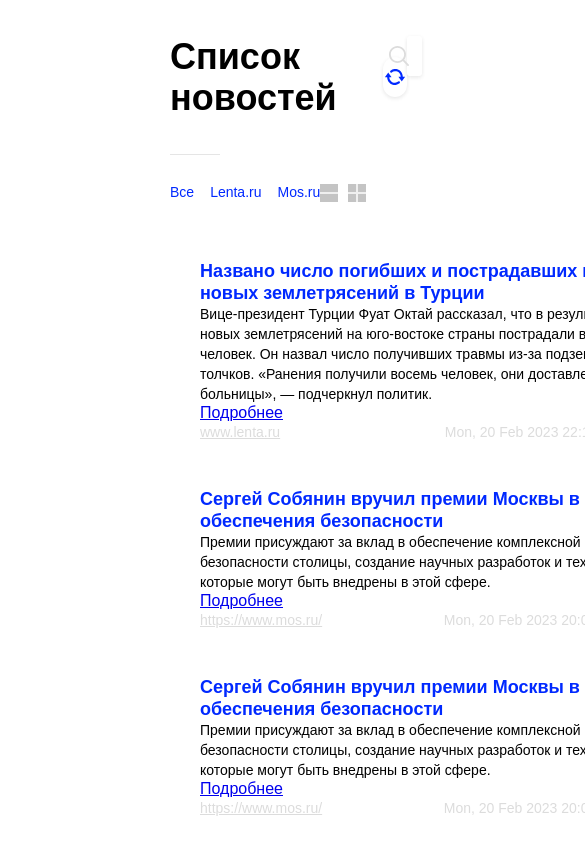
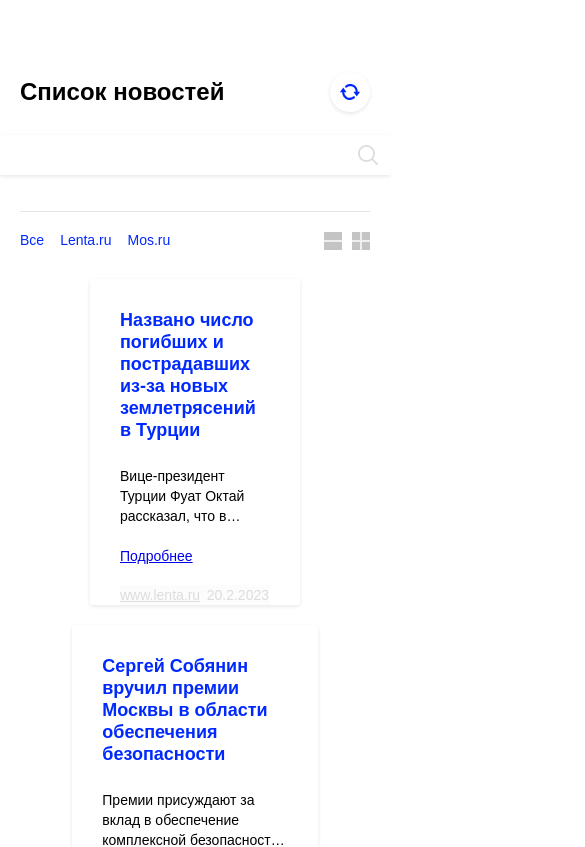
Before and after one commit to AxlLove/rss-involta-test-task, a Nuxt app: page / in a window 390 px wide. Shown: the top 847 px of the page, 585 px wide, since content can reach past the window. Built offline with nearby package versions, Linux system fonts and the light colour scheme.

Commit message:
feat: card component and adaptive

```diff
--- /dev/null
+++ b/assets/utils/utils.js
@@ -0,0 +1,5 @@
+export const  getDate = (date) => {
+    const ms = Date.parse(date)
+    let newDate = new Date(ms)
+    return `${newDate.getDate()}.${newDate.getMonth() + 1}.${newDate.getFullYear()}`
+}
--- a/components/UI/feed-filters.vue
+++ b/components/UI/feed-filters.vue
@@ -31,4 +31,5 @@ export default {
 .main__filter-link_active {
   color: rgba(0, 0, 0, 1)
 }
+
 </style>
--- a/components/UI/search-input.vue
+++ b/components/UI/search-input.vue
@@ -51,4 +51,19 @@ export default {
     outline: 0;
     box-shadow: 0 0 0 0.2rem rgba(158, 158, 158, 0.25);
   }
+  .header__title {
+    font-size: 32px;
+    line-height: 41px;
+  }
+
+  @media (max-width: 1080px) {
+    .input__container {
+      width: 291px;
+    }
+  }
+  @media (max-width: 840px) {
+    .input__container {
+      width: 392px;
+    }
+}
 </style>
--- a/components/grid-card.vue
+++ b/components/grid-card.vue
@@ -5,7 +5,7 @@
     <a class="card__link" :href="card.link" target="_blank">Подробнее</a>
     <div class="card__container">
       <a class="card__source-link" :href="card.type" target="_blank">{{ card.type }}</a>
-      <p class="card__date">{{ card.pubDate }}</p>
+      <p class="card__date">{{ getData }}</p>
     </div>
   </div>
 </template>
@@ -13,14 +13,28 @@
 <script>
 export default {
   name: "grid-card",
-  props: {card: Object},
+  props: {
+    card: {
+      type: Object,
+      required: true
+    },
+  },
+computed: {
+  getData: function() {
+    const ms = Date.parse(this.card.pubDate)
+    let date = new Date(ms)
+    return `${date.getDate()}.${date.getMonth()+1}.${date.getFullYear()}`
+  }
+}
 }
 </script>
 
 <style scoped>
 .card {
   width: 520px;
-  padding: 30px 31px 16px 30px;
+  padding: 30px 31px 0 30px;
+  box-shadow: 0px 2px 4px rgba(0, 0, 0, 0.05), 0px 1px 4px rgba(0, 0, 0, 0.05);
+  border-radius: 3px;
 }
 .card__title {
   font-size: 18px;
@@ -29,15 +43,31 @@ export default {
   color: #0029FF;
 }
 .card__description {
+  height: 60px;
+  display: -webkit-box;
+  -webkit-line-clamp: 3;
+  -webkit-box-orient: vertical;
+  overflow: hidden;
+  margin-top: 25px;
   font-size: 14px;
   line-height: 20px;
   font-weight: 400;
   color: #000000;
 }
+.card__link {
+  display: block;
+  margin-top: 20px;
+  font-weight: 400;
+  font-size: 14px;
+  line-height: 20px;
+}
 .card__container {
+  margin-top: 19px;
   display: flex;
   justify-content: space-between;
+  background: #FCFCFC;
 }
+
 .card__source-link {
   font-weight: 400;
   font-size: 14px;
--- /dev/null
+++ b/components/image-card.vue
@@ -0,0 +1,96 @@
+<template>
+    <div class="card">
+        <div class="card__content">
+            <img class="card__image" :src="card.image" :alt="card.title">
+            <div>
+                <h3 class="card__title">{{ card.title }}</h3>
+                <p class="card__description">{{ card.description }}</p>
+            </div>
+        </div>
+      <div class="card__container">
+        <a class="card__source-link" :href="card.type" target="_blank">{{ card.type }}</a>
+        <p class="card__date">{{ getData }}</p>
+      </div>
+    </div>
+  </template>
+
+  <script>
+  export default {
+    name: "image-card",
+    props: {
+      card: {
+        type: Object,
+        required: true
+      },
+    },
+  computed: {
+    getData: function() {
+      const ms = Date.parse(this.card.pubDate)
+      let date = new Date(ms)
+      return `${date.getDate()}.${date.getMonth()+1}.${date.getFullYear()}`
+    }
+    //TODO вынести
+  }
+  }
+  </script>
+
+  <style scoped>
+  .card {
+    width: 100%;
+    box-shadow: 0px 2px 4px rgba(0, 0, 0, 0.05), 0px 1px 4px rgba(0, 0, 0, 0.05);
+    border-radius: 3px;
+  }
+  .card__content {
+    padding: 30px 31px 0 30px;
+    display: flex;
+    justify-content: space-between;
+    gap: 30px;
+  }
+  .card__image {
+    width: 200px;
+    height: 100px;
+    object-fit: cover;
+    object-position: center;
+  }
+  .card__title {
+    font-size: 18px;
+    line-height: 22px;
+    font-weight: 700;
+    color: #0029FF;
+  }
+  .card__description {
+    margin-top: 25px;
+    font-size: 14px;
+    line-height: 20px;
+    font-weight: 400;
+    color: #000000;
+  }
+  .card__link {
+    display: block;
+    margin-top: 20px;
+    font-weight: 400;
+    font-size: 14px;
+    line-height: 20px;
+  }
+  .card__container {
+    margin-top: 30px;
+    padding: 4px 30px;
+    display: flex;
+    justify-content: space-between;
+    align-items: center;
+    background: #FCFCFC;
+  }
+
+  .card__source-link {
+    font-weight: 400;
+    font-size: 14px;
+    line-height: 20px;
+    color: #DCDCDC;
+  }
+  .card__date {
+    font-weight: 400;
+    font-size: 14px;
+    line-height: 20px;
+    color: #DCDCDC;
+  }
+  </style>
--- a/components/rss-feed.vue
+++ b/components/rss-feed.vue
@@ -1,6 +1,7 @@
 <template>
-  <ul class="rss-feed">
+  <ul class="rss-feed rss-feed_type_grid">
     <grid-card v-for="card in cards" :card="card" key="card.id"/>
+    <!-- <image-card v-for="card in cards" :card="card" key="card.id"/>  -->
   </ul>
 </template>
 
@@ -21,4 +22,15 @@ export default {
   .rss-feed {
     margin: 28px 170px 0;
   }
+  .rss-feed_type_grid {
+    display: flex;
+    flex-wrap: wrap;
+    gap: 20px;
+    justify-content: center;
+  }
+  @media (max-width: 1080px) {
+  .rss-feed {
+    margin: 29px 90px 0;
+  }
+}
 </style>
--- a/components/v-header.vue
+++ b/components/v-header.vue
@@ -60,4 +60,38 @@ export default {
   .header__reset-button:hover {
     opacity: 0.8;
   }
+
+  @media (max-width: 1080px) {
+  .header {
+    margin: 29px 90px 0;
+  }
+  .header__title {
+    font-size: 32px;
+    line-height: 41px;
+  }
+  .header__container {
+    display: flex;
+    gap: 20px;
+    align-items: center;
+  }
+}
+@media (max-width: 840px) {
+  .header {
+    margin: 36px 20px 0;
+  }
+  .header__title {
+    font-weight: 700;
+    font-size: 24px;
+    line-height: 28px;
+  }
+  .header {
+    flex-direction: column;
+    align-items: center;
+    gap: 23px;
+  }
+  .header__container {
+    justify-content: space-between;
+    width: 100%;
+  }
+}
 </style>
--- a/layouts/default.vue
+++ b/layouts/default.vue
@@ -27,4 +27,14 @@ export default {
   justify-content: space-between;
 }
 
+@media (max-width: 1080px) {
+  .nav {
+    margin: 29px 90px 0;
+  }
+}
+@media (max-width: 840px) {
+  .nav {
+    margin: 20px 20px 0;
+  }
+}
 </style>
```
